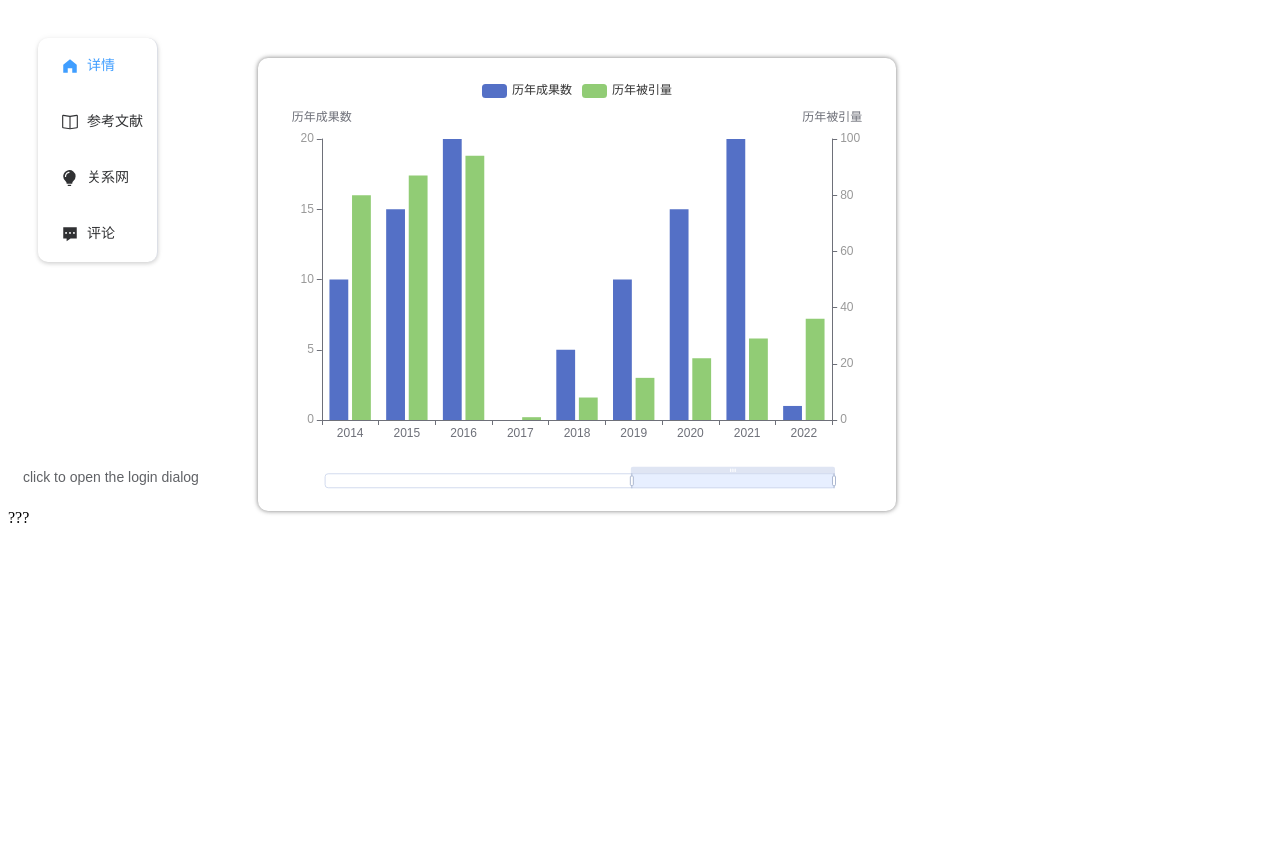
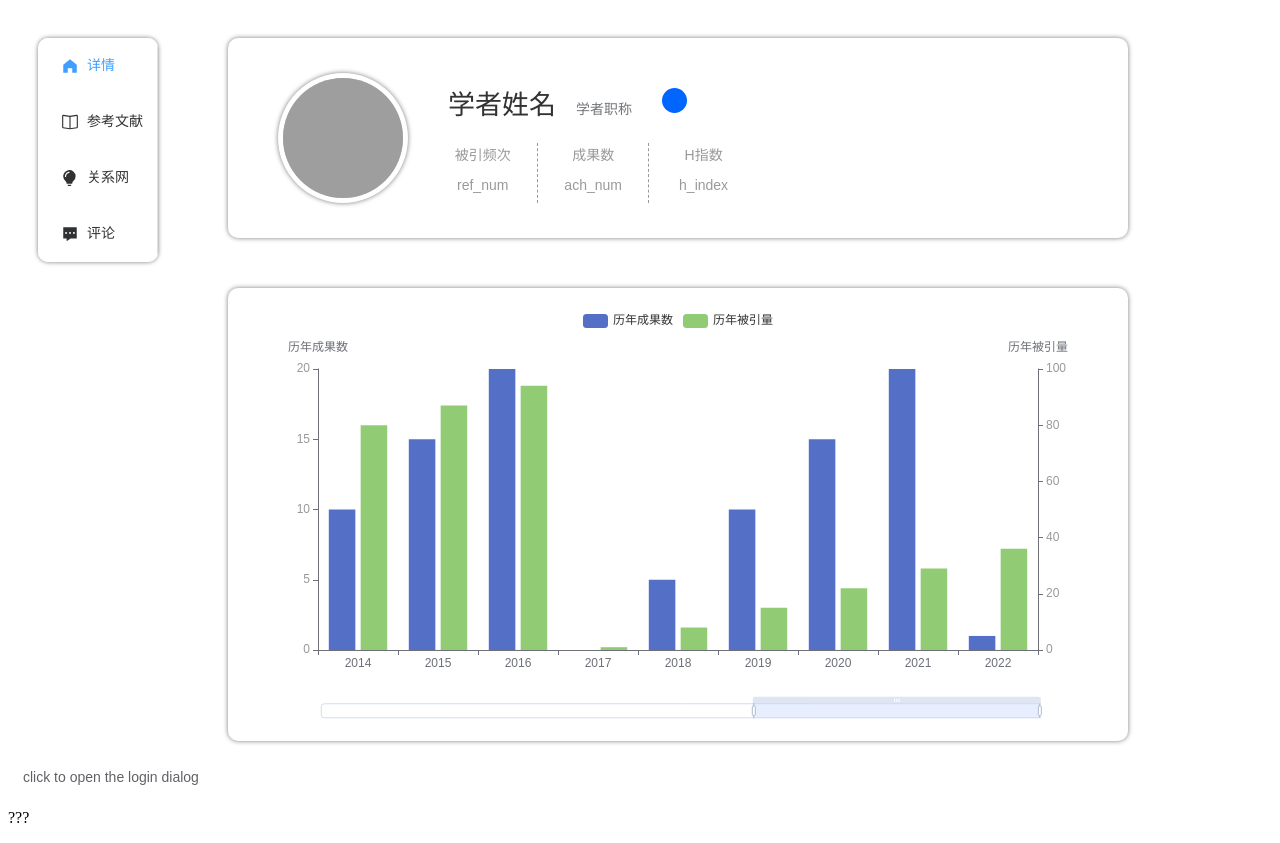
Before and after one commit to evoLonation/soft2_frontend, a Vue app: page /#/scholar in a window 1280 px wide. Before the commit the page ends 800 px from the top, so only its background shows below. Built offline with nearby package versions, Linux system fonts and the light colour scheme; grey boxes are pictures that could not be loaded.

Commit message:
jxr：完成了两个组件

```diff
--- a/src/router/index.js
+++ b/src/router/index.js
@@ -29,7 +29,7 @@ const routes = [
     {
         path: '/scholar/testPie',
         name: "pie",
-        component: () => import('../views/scholar/TestNewPie')
+        component: () => import('../views/scholar/Pie/TestNewPie')
     },
     {
         path: '/netTest', //开发测试，以后会删
--- /dev/null
+++ b/src/views/scholar/Basic/BasicInfo.vue
@@ -0,0 +1,182 @@
+<template>
+  <div class="basic-info">
+    <div
+      class="avatar-border"
+    >
+      <el-avatar
+          :src="url"
+          :size="120"
+          shape="circle"
+          :fit="'cover'"
+          style="margin: auto"
+      />
+    </div>
+    <div class="info">
+      <div class="name-pos">
+        <span class="name">学者姓名</span>
+        <span class="pos">学者职称</span>
+        <div class="icon">
+          <el-icon
+              style="height: 100%; width: 100%"
+          >
+            <Share style="color: white;"/>
+          </el-icon>
+        </div>
+      </div>
+      <div class="indexes">
+        <div class="index">
+          <div class="index_title">
+            <span>被引频次</span>
+          </div>
+          <div class="index_num">
+            <span>ref_num</span>
+          </div>
+        </div>
+        <div class="index">
+          <div class="index_title">
+            <span>成果数</span>
+          </div>
+          <div class="index_num">
+            <span>ach_num</span>
+          </div>
+        </div>
+        <div class="index_last">
+          <div class="index_title">
+            <span>H指数</span>
+          </div>
+          <div class="index_num">
+            <span>h_index</span>
+          </div>
+        </div>
+      </div>
+    </div>
+  </div>
+</template>
+
+<script>
+import Share from "@element-plus/icons-vue"
+
+export default {
+  name: "BasicInfo",
+  components: {
+    Share
+  },
+  data() {
+    return {
+      url: 'https://fuss10.elemecdn.com/e/5d/4a731a90594a4af544c0c25941171jpeg.jpeg',
+    }
+  },
+}
+</script>
+
+<style scoped>
+.basic-info {
+  width: 900px;
+  height: 200px;
+  display: flex;
+  margin: auto auto auto 50px;
+  align-items: center;
+  font-family: '微软雅黑',sans-serif;
+  border-radius: 10px;
+  box-shadow: 0 0 4px rgba(0,0,0,0.40),0 0 6px rgba(0,0,0,0.15);
+}
+
+.avatar-border {
+  width: 130px;
+  height: 130px;
+  border-radius: 65px;
+  display: flex;
+  align-items: center;
+  box-shadow: 0 0 4px rgba(0,0,0,0.40),0 0 6px rgba(0,0,0,0.15);
+  cursor: pointer;
+  margin: auto auto auto 50px;
+}
+
+.avatar-border:hover {
+  box-shadow: 0 0 4px rgba(0,0,0,0.50),0 0 6px rgba(0,0,0,0.20);
+}
+
+.info {
+  width: 80%;
+  height: 100%;
+}
+
+.name-pos {
+  height: 40px;
+  width: 50%;
+  margin: 45px auto auto 40px;
+  vertical-align: bottom;
+  display: flex;
+}
+
+.name {
+  font-size: 27px;
+  color: #333333;
+  cursor: pointer;
+}
+
+.pos {
+  font-size: 14px;
+  cursor: pointer;
+  margin-top: 15px;
+  margin-left: 20px;
+  color: #73767a;
+}
+
+.icon {
+  width: 25px;
+  height: 25px;
+  border-radius: 12.5px;
+  background-color: #0066FF;
+  margin-top: 5px;
+  margin-left: 30px;
+  cursor: pointer;
+  align-items: center;
+}
+
+.icon:hover {
+  box-shadow: 0 0 4px rgba(0,0,0,0.40),0 0 6px rgba(0,0,0,0.15);
+}
+
+.indexes {
+  width: 80%;
+  height: 60%;
+  margin: 0 auto auto 20px;
+}
+
+.index {
+  margin-top: 20px;
+  width: 19%;
+  height: 50%;
+  border-right: 1px dashed rgba(0,0,0,0.40);
+  text-align: center;
+  display: inline-block;
+}
+
+.index_title {
+  width: 100%;
+  height: 25%;
+  font-size: 14px;
+  line-height: 15px;
+  color: rgba(0,0,0,0.40);
+  margin-top: 5px;
+}
+
+.index_num {
+  width: 100%;
+  height: 25%;
+  line-height: 15px;
+  font-size: 14px;
+  margin-top: 15px;
+  color: rgba(0,0,0,0.40);
+}
+
+.index_last {
+  margin-top: 20px;
+  width: 19%;
+  height: 50%;
+  /*border-right: 1px dashed rgba(0,0,0,0.40);*/
+  text-align: center;
+  display: inline-block;
+}
+</style>
--- a/src/views/scholar/ScholarHome.vue
+++ b/src/views/scholar/ScholarHome.vue
@@ -1,7 +1,8 @@
 <template>
+  <el-container>
+      <el-aside class="navigation">
         <el-menu
             :default-active="this.activeName.toString()"
-      class="navigation"
             @select="this.navigate"
         >
           <el-menu-item index="0">
@@ -21,19 +22,24 @@
             <template #title>评论</template>
           </el-menu-item>
         </el-menu>
+    </el-aside>
 
-  <div class="wrap-paper" @scroll="this.handleScroll">
-    <ChartView style="top: 50px"/>
-  </div>
+    <el-main class="wrap-paper" @scroll="this.handleScroll">
+      <InfoView style="margin-top: 10px"/>
+      <ChartView style="margin-top: 50px"/>
+    </el-main>
+  </el-container>
 </template>
 
 <script>
-import ChartView from "./TestNewEchart"
+import ChartView from "./Static/TestNewEchart"
+import InfoView from "./Basic/BasicInfo"
 
 export default {
   name: "ScholarHome",
   components: {
     ChartView,
+    InfoView,
   },
   mounted() {
     window.addEventListener('scroll', this.handleScroll, true)
@@ -68,7 +74,7 @@ export default {
 
 <style scoped>
 .wrap-paper {
-  margin-left: 200px;
+  margin-left: 150px;
 }
 .navigation{
   position: fixed;
@@ -77,6 +83,6 @@ export default {
   margin-left: 30px;
   margin-top: 30px;
   border-radius: 10px;
-  box-shadow: 0 2px 4px rgba(0,0,0,0.15),0 0 6px rgba(0,0,0,0.06)
+  box-shadow: 0 0 4px rgba(0,0,0,0.40),0 0 6px rgba(0,0,0,0.15);
 }
 </style>
--- a/src/views/scholar/TestNewEchart.vue
+++ b/src/views/scholar/Static/TestNewEchart.vue
@@ -203,7 +203,7 @@ export class ChartView {
 
 <style lang="scss" scoped>
 .charts-container {
-  width: 60%;
+  width: 900px;
   display: flex;
   padding: 2% 0 2% 0;
   margin: auto auto auto 50px;
```
Also changed, not shown: src/views/scholar/Pie/TestNewPie.vue (renamed from src/views/scholar/TestNewPie.vue). Lines whose indentation alone changed are shown as unchanged.
